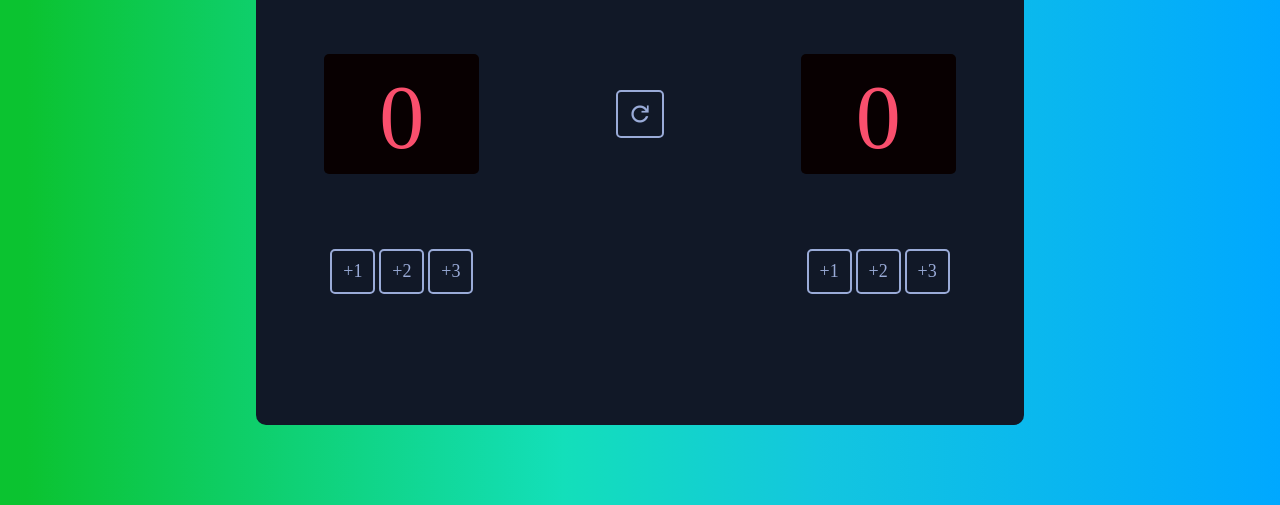
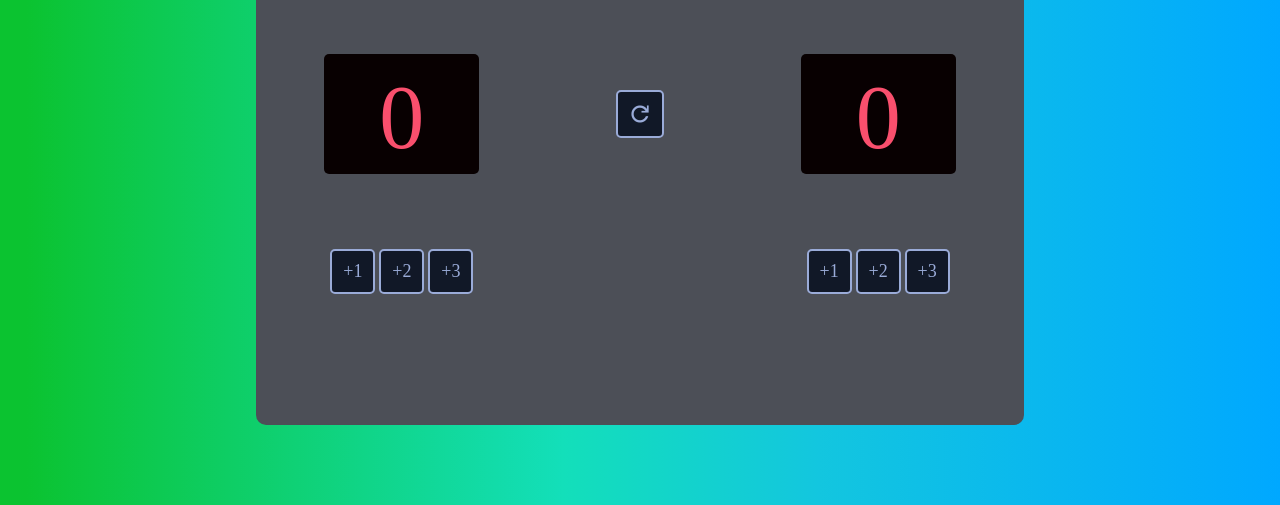
Before and after one commit to joshtemi/Score_board, a plain HTML site: page index.html in a window 1280 px wide. Shown: the part 295-800 px from the top of the page. Drawn offline with nearby package versions, Linux system fonts and the light colour scheme.

Commit message:
newwer background color

```diff
--- a/styles.css
+++ b/styles.css
@@ -18,7 +18,7 @@ body{
     justify-content: space-around;
     align-items: center;
     margin: 0 auto;
-    background: #111827;
+    background: #4c4f57;
     border-radius: 10px;
     text-align: center;
 }
```
